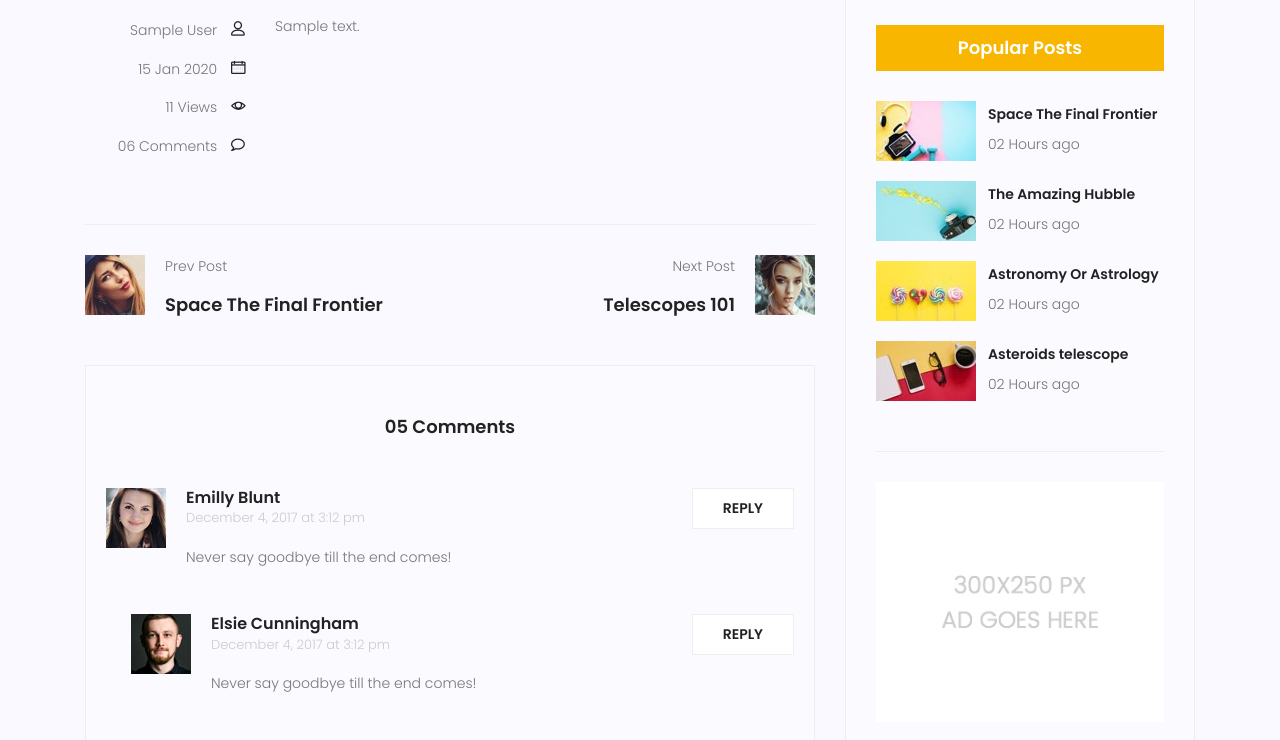
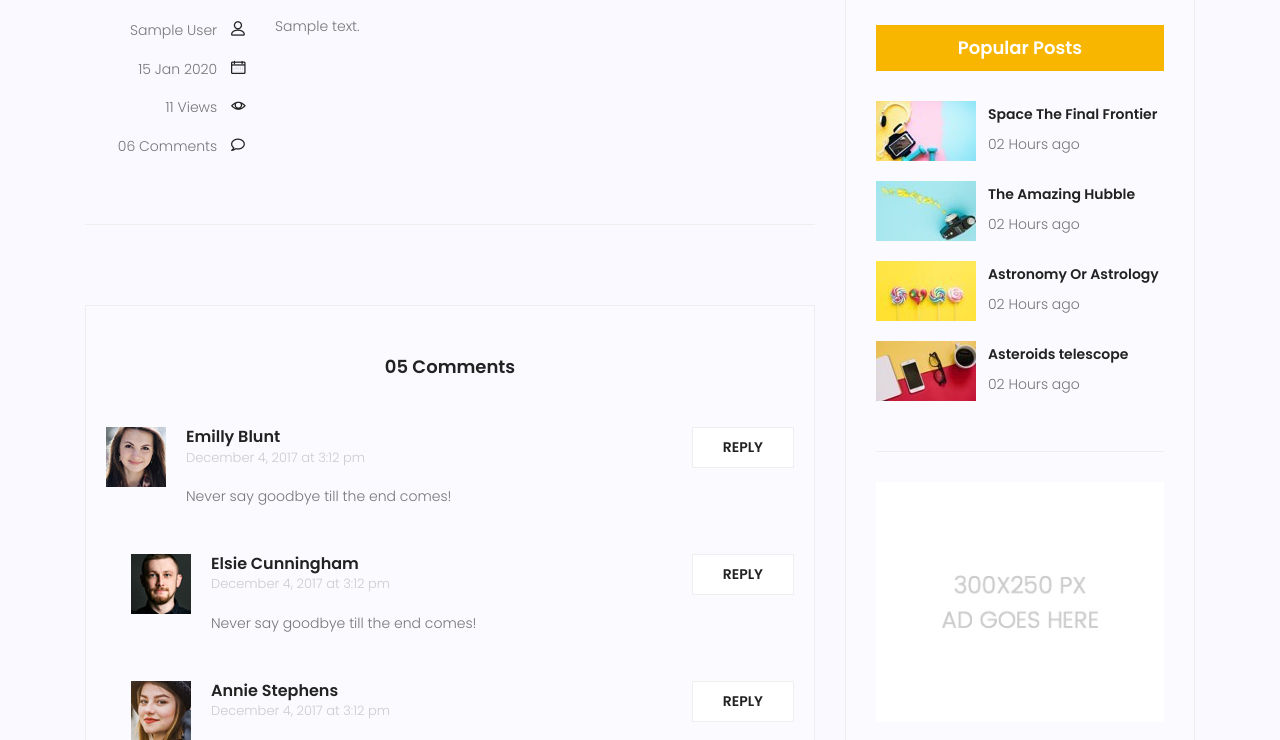
Before and after one commit to omidtj/first-django-app, a Django app: page /blog/1 in a window 1280 px wide. Shown: the part 989-1729 px from the top of the page. Run offline with Django 3.2, Linux system fonts and the light colour scheme; tables that the repository leaves empty hold one stand-in row (values such as "Sample post"); grey boxes marked "Sample" are stand-in pictures; some libraries are stand-ins or nearby versions.

Commit message:
tamrin 2
from S06

```diff
--- a/blog/admin.py
+++ b/blog/admin.py
@@ -5,7 +5,8 @@ from blog.models import Post,Category
 class PostAdmin(admin.ModelAdmin):
     date_hierarchy = 'created_date'
     empty_value_display = '-empty-'
-    list_display =('title',
+    list_display =('id',
+                   'title',
                    'author',
                    'image',
                    'counted_views',
--- a/blog/models.py
+++ b/blog/models.py
@@ -1,6 +1,6 @@
 from django.db import models
 from django.contrib.auth.models import User
-
+from django.utils import timezone
 # Create your models here.
 class Category(models.Model):
     name = models.CharField(max_length=255)
@@ -26,6 +26,17 @@ class Post(models.Model):
         # verbose_name_plural = 'پست ها'
     def __str__(self):
         return f"{self.id} : {self.title}"
+
+    @classmethod
+    def get_all_published_posts(cls):
+        return cls.objects.filter(status = 1).filter(published_date__lte = timezone.now())
+
     def counted_views_Inc(self):
         self.counted_views +=1
         self.save()
+    def next_post(self,posts):
+        # posts =Post.get_all_published_posts()
+        return posts.filter(id__gt=self.id).order_by('id').first()
+    def previous_post(self,posts):
+        # posts =Post.get_all_published_posts()
+        return posts.filter(id__lt=self.id).order_by('-id').first()
--- a/blog/views.py
+++ b/blog/views.py
@@ -3,12 +3,14 @@ from django.shortcuts import render,get_object_or_404
 from blog.models import Post
 # آدرس شروع از فولدر تمپلیتس
 def blog_view(request):
-    posts = Post.objects.filter(status = 1).filter(published_date__lte = timezone.now())
-    context = {'posts':posts}
+    published_posts = Post.get_all_published_posts()
+    context = {'posts':published_posts}
     return render(request,'blog/blog-home.html',context)
 def blog_single(request,pid):
-    posts = Post.objects.filter(status = 1)
-    post = get_object_or_404(posts,pk=pid)
+    published_posts = Post.get_all_published_posts()
+    post = get_object_or_404(published_posts,pk=pid)
+    next_post = post.next_post(published_posts)
+    previous_post = post.previous_post(published_posts)
     post.counted_views_Inc()
-    context = {'post':post}
+    context = {'post':post , 'next_post':next_post , 'previous_post':previous_post}
     return render(request,'blog/blog-single.html',context)
--- a/statics/css/main.css
+++ b/statics/css/main.css
@@ -3899,6 +3899,7 @@ body.mobile-nav-active #mobile-nav-toggle {
 
 .single-post-area .navigation-area .nav-left .thumb {
   margin-right: 20px;
+  max-width: 200px;
   background: #000;
 }
 
@@ -3938,6 +3939,7 @@ body.mobile-nav-active #mobile-nav-toggle {
 
 .single-post-area .navigation-area .nav-right .thumb {
   margin-left: 20px;
+  max-width: 200px;
   background: #000;
 }
 
--- a/templates/blog/blog-single.html
+++ b/templates/blog/blog-single.html
@@ -60,42 +60,46 @@
         </div>
         <div class="navigation-area">
           <div class="row">
+            {% if previous_post != None %}
               <div
                 class="col-lg-6 col-md-6 col-12 nav-left flex-row d-flex justify-content-start align-items-center"
               >
                 <div class="thumb">
-                <a href="#"
-                  ><img class="img-fluid" src="{% static 'img/blog/prev.jpg' %}" alt=""
+                  <a href="{% url 'blog:single' pid=previous_post.id %}"
+                    ><img class="img-fluid" src="{{previous_post.image.url}}" alt=""
                   /></a>
                 </div>
                 <div class="arrow">
-                <a href="#"
+                  <a href="{% url 'blog:single' pid=previous_post.id %}"
                     ><span class="lnr text-white lnr-arrow-left"></span
                   ></a>
                 </div>
                 <div class="detials">
                   <p>Prev Post</p>
-                <a href="#"><h4>Space The Final Frontier</h4></a>
+                  <a href="{% url 'blog:single' pid=previous_post.id %}"><h4>{{previous_post.title}}</h4></a>
                 </div>
               </div>
+            {% endif %}
+            {% if next_post != None %}
               <div
                 class="col-lg-6 col-md-6 col-12 nav-right flex-row d-flex justify-content-end align-items-center"
               >
                 <div class="detials">
                   <p>Next Post</p>
-                <a href="#"><h4>Telescopes 101</h4></a>
+                  <a href="{% url 'blog:single' pid=next_post.id %}"><h4>{{next_post.title}}</h4></a>
                 </div>
                 <div class="arrow">
-                <a href="#"
+                  <a href="{% url 'blog:single' pid=next_post.id %}"
                     ><span class="lnr text-white lnr-arrow-right"></span
                   ></a>
                 </div>
                 <div class="thumb">
-                <a href="#"
-                  ><img class="img-fluid" src="{% static 'img/blog/next.jpg' %}" alt=""
+                  <a href="{% url 'blog:single' pid=next_post.id %}"
+                    ><img class="img-fluid" src="{{next_post.image.url}}" alt=""
                   /></a>
                 </div>
               </div>
+            {% endif %}
           </div>
         </div>
         <div class="comments-area">
```
Lines whose indentation alone changed are shown as unchanged.
